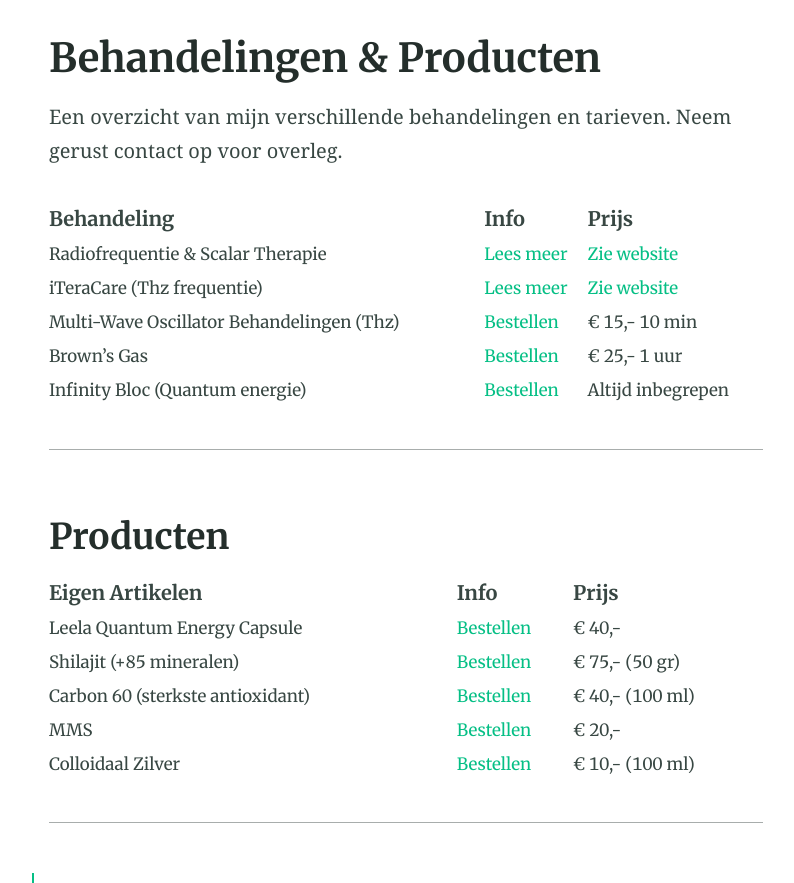
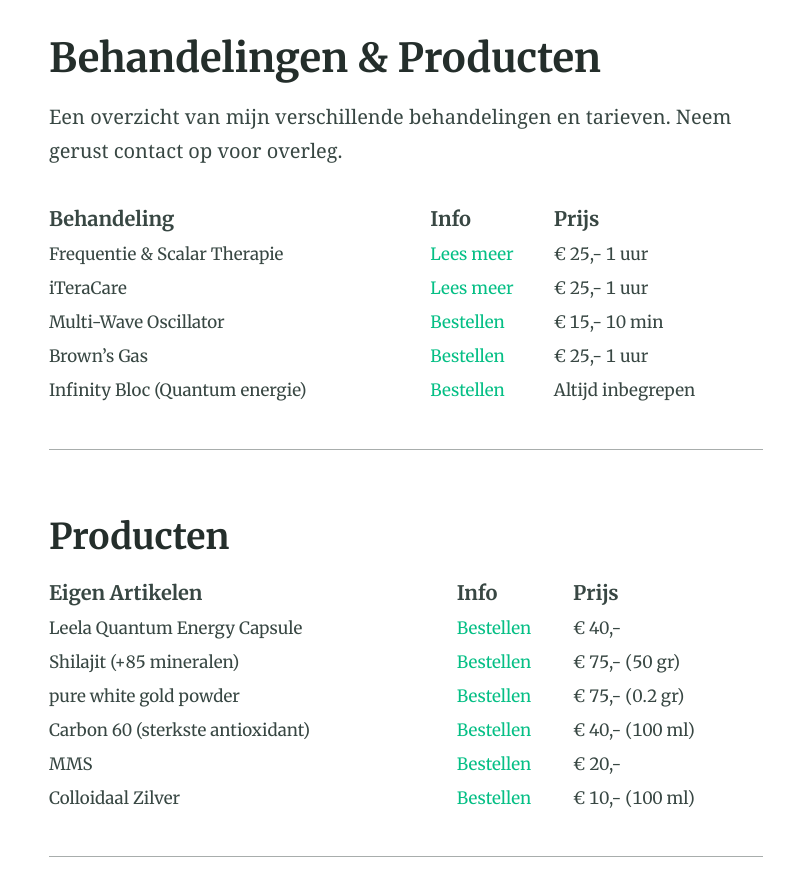
Before and after one commit to dokteranders/dokteranders.com, a Jekyll site: the page built from behandelingen.md, in a window 1280 px wide and 900 px high, scrolled down 411 px, cut to the strip 17-900 px from the top of the window. Shown: the whole strip, without its empty margins (234-1028 px from the left). Built offline with Jekyll 4.4.1, drawn with Linux system fonts in a browser that asks for light colours.

Commit message:
Update behandelingen.md

```diff
--- a/behandelingen.md
+++ b/behandelingen.md
@@ -8,10 +8,10 @@
 
 | **Behandeling** | **Info** | **Prijs** |
 |--------|:-------|:-------|
-| Radiofrequentie & Scalar Therapie | [Lees meer](http://#/) | [Zie website](https://vidafyglobal.com/dranders)
-| iTeraCare (Thz frequentie) | [Lees meer](http://#/)  | [Zie website](https://dokteranders.neumie.com/)
-| Multi-Wave Oscillator Behandelingen (Thz) | [Bestellen](#/contact/) | € 15,- 10 min
-| Brown's Gas | [Bestellen](https://vidafyglobal.com/dranders) | € 25,- 1 uur
+| Frequentie & Scalar Therapie | [Lees meer](http://#/) | € 25,- 1 uur
+| iTeraCare | [Lees meer](http://#/)  | € 25,- 1 uur
+| Multi-Wave Oscillator | [Bestellen](#/contact/) | € 15,- 10 min
+| Brown's Gas | [Bestellen](#/contact/) | € 25,- 1 uur
 | Infinity Bloc (Quantum energie) | [Bestellen](#/contact/) | Altijd inbegrepen
 
 ---
@@ -20,11 +20,12 @@
 
 | **Eigen Artikelen** | **Info** | **Prijs** |
 |--------|:-------|:-------|
-| Leela Quantum Energy Capsule | [Bestellen](https://www.thzforyou.nl/producten-thz/) | € 40,-
-| Shilajit (+85 mineralen) | [Bestellen](https://dokteranders.neumi.com/) | € 75,- (50 gr)
+| Leela Quantum Energy Capsule | [Bestellen](#/contact/) | € 40,-
+| Shilajit (+85 mineralen) | [Bestellen](#/contact/) | € 75,- (50 gr)
+| pure white gold powder | [Bestellen](#/contact/) | € 75,- (0.2 gr)
 | Carbon 60 (sterkste antioxidant) | [Bestellen](/contact/) | € 40,- (100 ml)
-| MMS | [Bestellen](https://vidafyglobal.com/dranders) | € 20,-
-| Colloidaal Zilver | [Bestellen](/contact/)  | € 10,- (100 ml)
+| MMS | [Bestellen](#/contact/) | € 20,-
+| Colloidaal Zilver | [Bestellen](/contact/) | € 10,- (100 ml)
 
 ---
 
```
